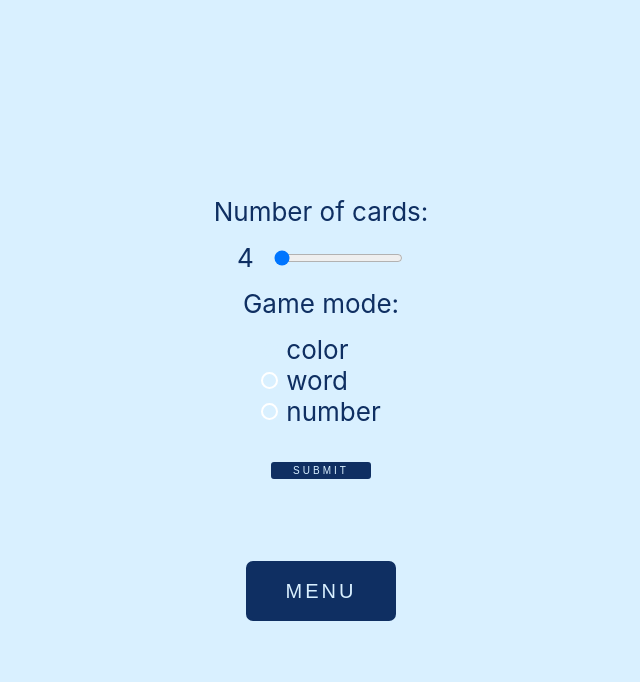
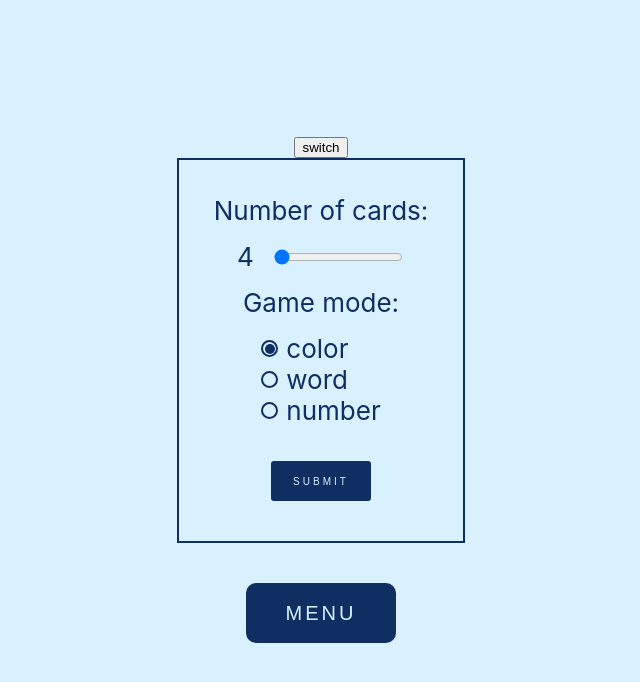
Before and after one commit to matonny/memo, a React (Create React App) app: page / in a window 1280 px wide. Both pictures are taken after a click on the button "GAME". Shown: the top 682 px of the page, without its empty margins (319-959 px from the left). Built offline with nearby package versions, Linux system fonts and the light colour scheme.

Commit message:
FEAT: light mode switch

```diff
--- a/src/App.tsx
+++ b/src/App.tsx
@@ -13,6 +13,15 @@ export const App = () => {
   console.log(currState);
   return (
     <div className={`${styles.app} ${styles[currLightMode]}`}>
+      <button
+        onClick={() => {
+          currLightMode == "dark"
+            ? setCurrLightMode("light")
+            : setCurrLightMode("dark");
+        }}
+      >
+        switch
+      </button>
       <LightModeContext.Provider value={currLightMode}>
         {currState == "menu" && <Menu changeState={setCurrState} />}
         {currState == "game" && <Game changeState={setCurrState} />}
--- a/src/components/Button/Button.module.css
+++ b/src/components/Button/Button.module.css
@@ -33,14 +33,13 @@
   width: 150px;
   height: 60px;
   font-size: 20px;
-  border-radius: 7px;
 }
 .normal:focus {
   box-shadow: 10px 10px 0px #131519;
 }
 .small {
   width: 100px;
-  height: 40;
+  height: 40px;
   font-size: 10px;
   border-radius: 3px;
 }
--- a/src/components/CardSelect/CardSelect.module.css
+++ b/src/components/CardSelect/CardSelect.module.css
@@ -4,12 +4,16 @@
   border-radius: 20px 20px 0 0;
   margin: 0 0 10px 0;
   box-shadow: 0px 0px 20px -5px #0f2f62;
+}
+.box.dark {
   border-bottom: 4px solid #0f2f62;
+}
+.box.light {
+  border-bottom: 4px solid #d9f0ff;
 }
 .cardContainer {
   width: 200px;
   height: 350px;
-  background-color: #d9f0ff;
   border-radius: 20px;
   position: relative;
   display: flex;
@@ -18,15 +22,26 @@
   margin: 10px;
   box-shadow: 0px 10px 26px -10px #0f2f62;
 }
+.cardContainer.light {
+  background-color: #0f2f62;
+}
+.cardContainer.dark {
+  background-color: #d9f0ff;
+}
 .selected {
   position: absolute;
-  top: 196px;
+  top: 176px;
   left: 140px;
   height: 50px;
   width: 50px;
-  background-color: #0f2f62;
   writing-mode: vertical-lr;
   text-orientation: upright;
+}
+.selected.light {
+  background-color: #d9f0ff;
+}
+.selected.dark {
+  background-color: #0f2f62;
 }
 .selected::after {
   content: "";
@@ -35,7 +50,12 @@
   bottom: 0;
   width: 0;
   height: 0;
-  border-bottom: 25px solid #d9f0ff;
   border-left: 25px solid transparent;
   border-right: 25px solid transparent;
 }
+.dark::after {
+  border-bottom: 25px solid #d9f0ff;
+}
+.light::after {
+  border-bottom: 25px solid #0f2f62;
+}
--- a/src/components/CardSelect/CardSelect.tsx
+++ b/src/components/CardSelect/CardSelect.tsx
@@ -1,7 +1,8 @@
+import { useContext } from "react";
 import backs from "../../backs.module.css";
 import { Button } from "../Button/Button";
-import { Back } from "../types";
 import styles from "./CardSelect.module.css";
+import { LightModeContext } from "../../hooks/lightModeContext";
 type CardSelectProps = Readonly<{
   back: string;
   bought: boolean;
@@ -17,10 +18,15 @@ export const CardSelect = ({
   select,
   selected,
 }: CardSelectProps) => {
+  const lightMode = useContext(LightModeContext);
   return (
-    <div className={styles.cardContainer}>
-      {selected && <div className={styles.selected}></div>}
-      <div className={`${backs[back]} ${styles.box}`}></div>
+    <div className={`${styles.cardContainer} ${styles[lightMode]}`}>
+      {selected && (
+        <div className={`${styles.selected} ${styles[lightMode]}`}></div>
+      )}
+      <div
+        className={`${backs[back]} ${styles.box} ${styles[lightMode]}`}
+      ></div>
 
       <p className="">{back}</p>
       {!bought ? (
--- a/src/components/Game/Game.module.css
+++ b/src/components/Game/Game.module.css
@@ -42,6 +42,9 @@
   position: relative;
   z-index: 1;
 }
+.light {
+  border-color: #0f2f62;
+}
 .customRadio::after {
   content: "";
   width: 10px;
@@ -56,12 +59,19 @@
   transition: opacity 0.2s;
   z-index: 1;
 }
+.dark::after {
+  background: #d9f0ff;
+}
+.light::after {
+  background: #0f2f62;
+}
 .customRadio::before {
   content: "";
   width: 27px;
   height: 27px;
+  border-style: solid;
+  border-width: 3px;
   background: transparent;
-  border: 3px solid white;
   position: absolute;
   border-radius: 50%;
   top: 50%;
@@ -71,10 +81,19 @@
   transition: opacity 0.2s;
   z-index: -1;
 }
+.dark::before {
+  border-color: #d9f0ff;
+}
+.light::before {
+  border-color: #0f2f62;
+}
 .radioInput {
   appearance: none;
 }
-.radioInput:checked + .customRadio {
+.radioInput:checked + .light {
+  border: 2px solid #0f2f62;
+}
+.radioInput:checked + .dark {
   border: 2px solid #d9f0ff;
 }
 .radioInput:checked + .customRadio::after,
--- a/src/components/Game/Game.tsx
+++ b/src/components/Game/Game.tsx
@@ -1,8 +1,9 @@
-import { useState } from "react";
+import { useContext, useState } from "react";
 import { Gameboard } from "../Gameboard/Gameboard";
 import { GameMode, GameState } from "../types";
 import styles from "./Game.module.css";
 import { Button } from "../Button/Button";
+import { LightModeContext } from "../../hooks/lightModeContext";
 type GameProps = {
   changeState: React.Dispatch<React.SetStateAction<GameState>>;
 };
@@ -13,12 +14,16 @@ export const Game = ({ changeState }: GameProps) => {
   const [cardNumber, setCardNumber] = useState(minValue);
   const [currGameMode, setCurrGameMode] = useState<GameMode>("color");
   const [play, setPlay] = useState(false);
+  const lightMode = useContext(LightModeContext);
   const handleSubmit = (event: React.FormEvent<HTMLFormElement>) => {
     event.preventDefault();
     setPlay(true);
   };
   const gameSettings = (
-    <form className={styles.gameSettingsForm} onSubmit={(e) => handleSubmit(e)}>
+    <form
+      className={`${styles.gameSettingsForm} ${styles[lightMode]}`}
+      onSubmit={(e) => handleSubmit(e)}
+    >
       <p className={styles.promptName}>Number of cards:</p>
       <label className={styles.label}>
         <span className={styles.labelDesc}>{cardNumber}</span>
@@ -45,7 +50,9 @@ export const Game = ({ changeState }: GameProps) => {
                   checked={currGameMode === gameMode}
                   onChange={(e) => setCurrGameMode(e.target.value as GameMode)}
                 />
-                <span className={styles.customRadio}></span>
+                <span
+                  className={`${styles.customRadio} ${styles[lightMode]}`}
+                ></span>
                 {gameMode}
               </label>
             </li>
```
